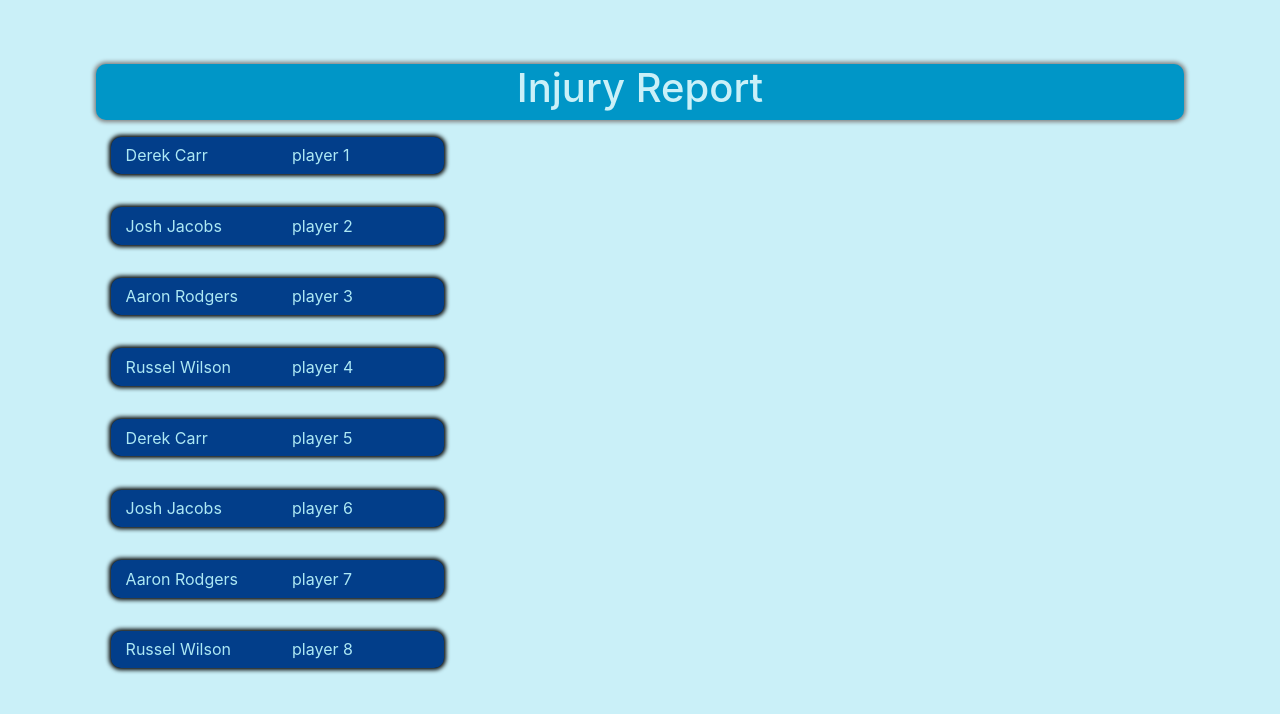
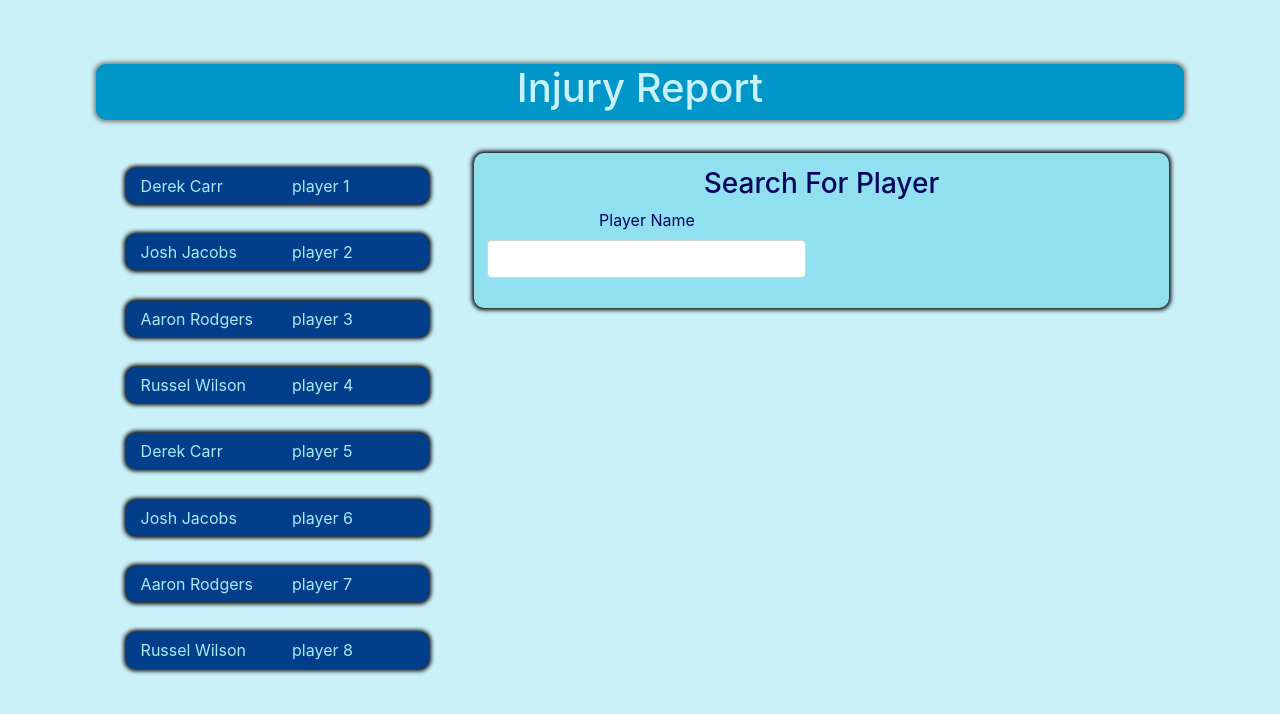
Before and after one commit to jgarcia4444/InjuryReport, a React (Create React App) app in the folder frontend/: page / in a window 1280 px wide. Shown: the top 714 px of the page. Built offline with nearby package versions, Linux system fonts and the light colour scheme.

Commit message:
Started to implement the form to add playersto the users roster.

```diff
--- /dev/null
+++ b/frontend/src/components/Form/FormContainer.css
@@ -0,0 +1,8 @@
+
+.player-form-container {
+    background-color: #90E0EF;
+    border-radius: 10px;
+    box-shadow: 0 0 4px 2px black;
+    color: #03045E;
+    padding: 2%;
+}
--- /dev/null
+++ b/frontend/src/components/Form/FormContainer.js
@@ -0,0 +1,27 @@
+import React, { Component } from 'react';
+import './FormContainer.css';
+
+class FormContainer extends Component {
+
+
+    render() {
+        return (
+            <div className="container player-form-container">
+                <h3 className="form-title">Search For Player</h3>
+                <form>
+                    <div className="form-group row">
+                        <div className="col-6">
+                            <label forHTML="playerName">Player Name</label>
+                            <input className="form-control" type="text" name="playerName" id="playerName" />
+                        </div>
+                        <div className="col-6">
+
+                        </div>
+                    </div>
+                </form>
+            </div>
+        )
+    }
+}
+
+export default FormContainer;
--- a/frontend/src/components/Home/Home.css
+++ b/frontend/src/components/Home/Home.css
@@ -4,3 +4,7 @@
     box-shadow: 0 0 4px 2px gray;
     color: #CAF0F8;
 }
+
+.main-container {
+    margin-top: 3%;
+}
--- a/frontend/src/components/Home/Home.js
+++ b/frontend/src/components/Home/Home.js
@@ -1,5 +1,6 @@
 import React, { Component } from 'react';
 import Roster from '../Roster/Roster';
+import FormContainer from '../Form/FormContainer'
 import './Home.css'
 
 class Home extends Component {
@@ -14,7 +15,16 @@ class Home extends Component {
                     </div>
                 </div>
                 <div className="row">
-                    <Roster />
+                    <div className="container main-container">
+                        <div className="row">
+                            <div className="col-4">
+                                <Roster />
+                            </div>
+                            <div className="col-8">
+                                <FormContainer />
+                            </div>
+                        </div>
+                    </div>
                 </div>
             </div>
         );
--- a/frontend/src/components/Roster/Roster.js
+++ b/frontend/src/components/Roster/Roster.js
@@ -22,7 +22,7 @@ class Roster extends Component {
 
     render() {
         return (
-            <div className="col-4 roster-container">
+            <div className="container roster-container">
                 {this.renderRosterSlots()}
             </div>
         )
--- a/frontend/src/components/Roster/RosterSlotCard.js
+++ b/frontend/src/components/Roster/RosterSlotCard.js
@@ -4,13 +4,16 @@ import './RosterSlotCard.css';
 const RosterSlotCard = (props) => {
 
     return (
-            <div className="row roster-slot-card-row">
-                <div className="col-6 roster-slot-name">
-                    {props.name}
+            <div className="container roster-slot-card-row">
+                <div className="row">
+                    <div className="col-6 roster-slot-name">
+                        {props.name}
+                    </div>
+                    <div className="col-6 roster-slot-info">
+                        player {props.i + 1}
+                    </div>
                 </div>
-                <div className="col-6 roster-slot-info">
-                    player {props.i + 1}
-                </div>
+
             </div>
     )
 
```
